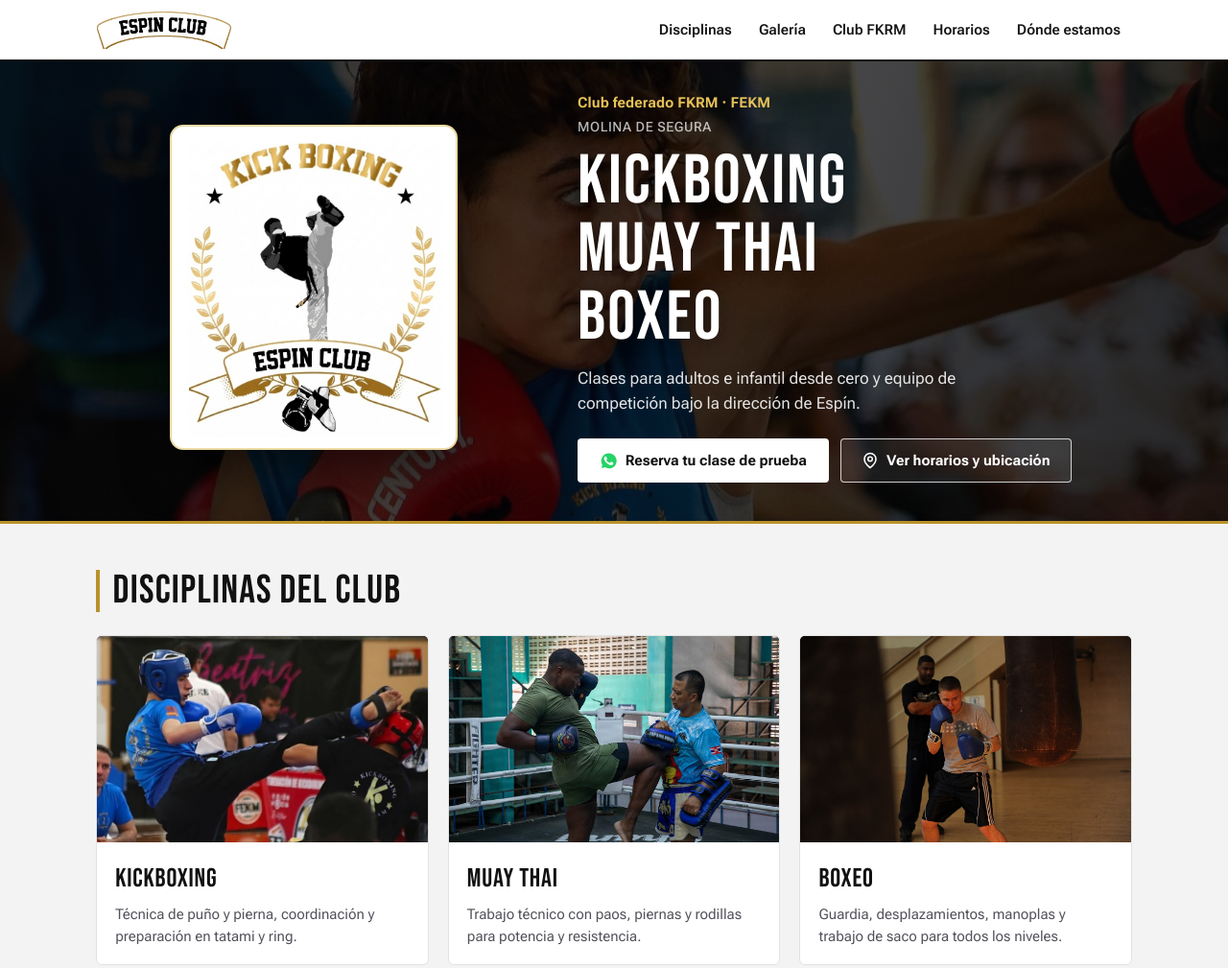
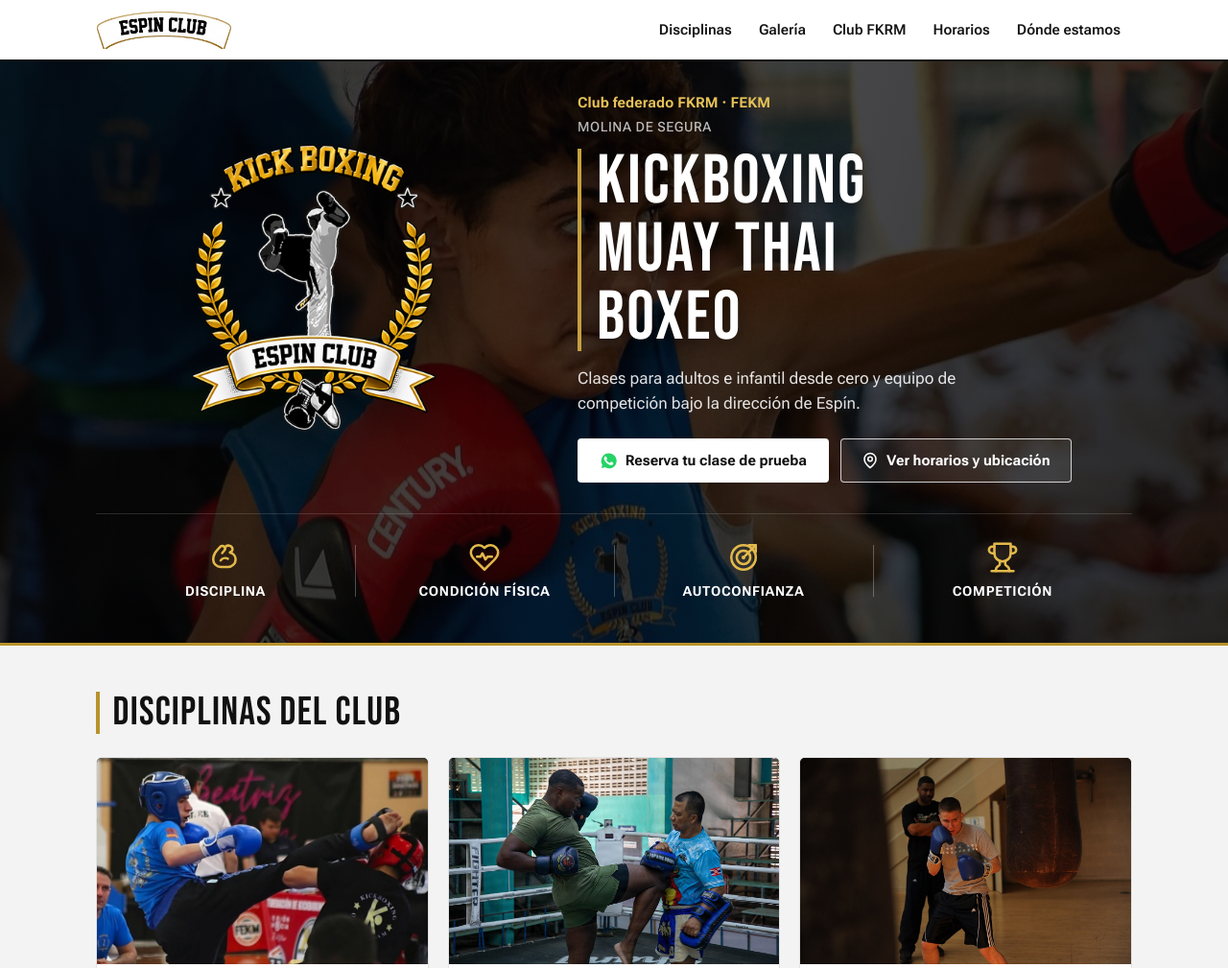
Before and after one commit to webfinished/Kickboxing-Esp-n-Club, a plain HTML site: page index.html in a window 1280 px wide. Shown: the top 1009 px of the page at 96% size. Drawn offline with Linux system fonts and the light colour scheme.

Commit message:
Add files via upload

```diff
--- a/index.html
+++ b/index.html
@@ -13,7 +13,7 @@
   <link
     href="https://fonts.googleapis.com/css2?family=Bebas+Neue&family=Roboto+Flex:opsz,wght@8..144,400;8..144,500;8..144,600;8..144,700&display=swap"
     rel="stylesheet">
-  <link rel="stylesheet" href="styles.css?v=20261126">
+  <link rel="stylesheet" href="styles.css?v=20261126-2">
 </head>
 
 <body>
@@ -51,8 +51,8 @@
     <section id="inicio" class="hero">
       <div class="container hero-grid">
         <div class="hero-logo-stage">
-          <img src="assets/logo-espin-clean.jpg" alt="Logotipo oficial de Kick Boxing Espín Club" class="hero-main-logo"
-            width="751" height="865" fetchpriority="high">
+          <img src="assets/logo-espin-transparent.png" alt="Logotipo oficial de Kick Boxing Espín Club"
+            class="hero-main-logo" width="688" height="800" fetchpriority="high">
         </div>
 
         <div class="hero-copy">
@@ -88,6 +88,50 @@
             </a>
           </div>
         </div>
+      </div>
+
+      <div class="container">
+        <ul class="hero-pillars" aria-label="Valores y objetivos del club">
+          <li class="hero-pillar">
+            <svg width="34" height="34" viewBox="0 0 24 24" fill="none" stroke="currentColor" stroke-width="1.8"
+              stroke-linecap="round" stroke-linejoin="round" aria-hidden="true">
+              <path d="M12.4 3.8c1.4-.9 3.5-.6 4.4.8.7 1 .5 2.4-.5 3.1l-1 .7c2.4.5 4.2 2.6 4.2 5.1 0 3-2.5 5.5-5.6 5.5H8.5C5.5 19 3 16.6 3 13.6c0-2.5 1.1-5.1 3.1-7.2l2.1-2.2c.8-.8 2.1-.8 2.9 0 .7.7.8 1.9.1 2.7L9.6 8.8" />
+              <path d="M8.5 14.2c1.1-1.6 3.5-2.1 5.3-1.2" />
+            </svg>
+            <span>Disciplina</span>
+          </li>
+          <li class="hero-pillar">
+            <svg width="34" height="34" viewBox="0 0 24 24" fill="none" stroke="currentColor" stroke-width="1.8"
+              stroke-linecap="round" stroke-linejoin="round" aria-hidden="true">
+              <path d="M19 14c1.49-1.46 3-3.21 3-5.5A5.5 5.5 0 0 0 16.5 3c-1.76 0-3 .5-4.5 2-1.5-1.5-2.74-2-4.5-2A5.5 5.5 0 0 0 2 8.5c0 2.3 1.5 4.05 3 5.5l7 7Z" />
+              <path d="M6.5 11.5h2.5l1.5-2.5 2.2 4.5 1.6-2h3.2" />
+            </svg>
+            <span>Condición física</span>
+          </li>
+          <li class="hero-pillar">
+            <svg width="34" height="34" viewBox="0 0 24 24" fill="none" stroke="currentColor" stroke-width="1.8"
+              stroke-linecap="round" stroke-linejoin="round" aria-hidden="true">
+              <circle cx="12" cy="12" r="9" />
+              <circle cx="12" cy="12" r="5" />
+              <circle cx="12" cy="12" r="1.5" fill="currentColor" stroke="none" />
+              <path d="M21 3 13.2 10.8" />
+              <path d="M16 3h5v5" />
+            </svg>
+            <span>Autoconfianza</span>
+          </li>
+          <li class="hero-pillar">
+            <svg width="34" height="34" viewBox="0 0 24 24" fill="none" stroke="currentColor" stroke-width="1.8"
+              stroke-linecap="round" stroke-linejoin="round" aria-hidden="true">
+              <path d="M6 9H4.5a2.5 2.5 0 0 1 0-5H6" />
+              <path d="M18 9h1.5a2.5 2.5 0 0 0 0-5H18" />
+              <path d="M4 22h16" />
+              <path d="M10 14.66V17c0 .55-.47.98-.97 1.21C7.85 18.75 7 20.24 7 22" />
+              <path d="M14 14.66V17c0 .55.47.98.97 1.21C16.15 18.75 17 20.24 17 22" />
+              <path d="M18 2H6v7a6 6 0 0 0 12 0V2Z" />
+            </svg>
+            <span>Competición</span>
+          </li>
+        </ul>
       </div>
     </section>
 
--- a/styles.css
+++ b/styles.css
@@ -285,19 +285,20 @@ a, button {
 
 .hero-main-logo {
   width: 100%;
-  max-width: 260px;
+  max-width: 215px;
   height: auto;
   display: block;
-  background: var(--white);
-  padding: 0.65rem 0.75rem;
-  border-radius: 14px;
-  box-shadow: 0 20px 48px rgba(0, 0, 0, 0.5);
-  border: 2px solid rgba(212, 175, 55, 0.45);
+  background: transparent;
+  padding: 0;
+  border: 0;
+  border-radius: 0;
+  box-shadow: none;
+  filter: drop-shadow(0 12px 26px rgba(0, 0, 0, 0.55));
 }
 
 @media (min-width: 820px) {
   .hero-main-logo {
-    max-width: 300px;
+    max-width: 260px;
   }
 }
 
@@ -320,6 +321,8 @@ a, button {
 
 .hero-sports {
   margin: 0;
+  padding-left: 1rem;
+  border-left: 4px solid #C5A03F;
   display: flex;
   flex-direction: column;
   gap: 0.1rem;
@@ -368,6 +371,58 @@ a, button {
 .hero .btn--outline-dark:hover {
   background: rgba(255, 255, 255, 0.18);
   border-color: var(--white);
+}
+
+.hero-pillars {
+  position: relative;
+  z-index: 1;
+  list-style: none;
+  margin: 2rem 0 0;
+  padding: 1.5rem 0 0;
+  border-top: 1px solid rgba(255, 255, 255, 0.14);
+  display: grid;
+  grid-template-columns: repeat(2, 1fr);
+  gap: 1.25rem 0;
+}
+
+@media (min-width: 720px) {
+  .hero-pillars {
+    grid-template-columns: repeat(4, 1fr);
+    gap: 0;
+  }
+}
+
+.hero-pillar {
+  display: flex;
+  flex-direction: column;
+  align-items: center;
+  justify-content: flex-start;
+  text-align: center;
+  gap: 0.65rem;
+  padding: 0.25rem 0.75rem;
+  color: #E2B94B;
+  position: relative;
+}
+
+.hero-pillar span {
+  color: var(--white);
+  font-size: 0.875rem;
+  font-weight: 700;
+  letter-spacing: 0.05em;
+  text-transform: uppercase;
+  line-height: 1.25;
+}
+
+@media (min-width: 720px) {
+  .hero-pillar + .hero-pillar::before {
+    content: "";
+    position: absolute;
+    left: 0;
+    top: 12%;
+    bottom: 12%;
+    width: 1px;
+    background: rgba(255, 255, 255, 0.28);
+  }
 }
 
 .btn {
```
Also changed, not shown: assets/logo-espin-transparent.png (added), 1 other file.
